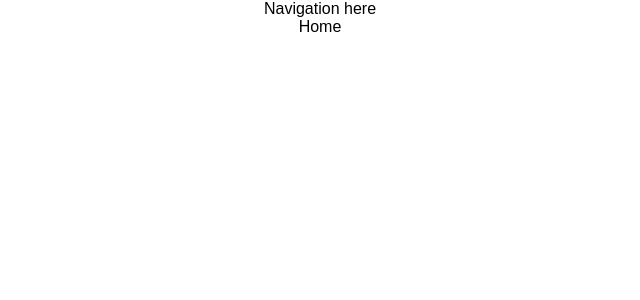
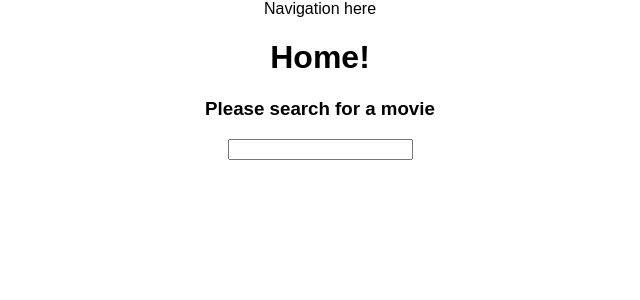
Before and after one commit to tudorilisoi/popcorn, a React (Create React App) app: page / in a window 1280 px wide. Shown: the top 300 px of the page, without its empty margins (320-960 px from the left). Built offline with nearby package versions, Linux system fonts and the light colour scheme.

Commit message:
basic connected home page

```diff
--- a/package.json
+++ b/package.json
@@ -3,6 +3,7 @@
   "version": "0.1.0",
   "private": true,
   "dependencies": {
+    "prop-types": "^15.6.2",
     "react": "^16.5.2",
     "react-dom": "^16.5.2",
     "react-router": "^4.3.1",
--- /dev/null
+++ b/src/components/SearchForm.jsx
@@ -0,0 +1,28 @@
+import React, { Component } from 'react';
+
+//props: initialValue, history
+export default class SearchForm extends Component {
+
+    _inputRef = (ref) => {
+        this.inputRef = ref
+        if (ref && this.props.initialValue) {
+            this.inputRef.value = this.props.initialValue
+        }
+    }
+
+    render() {
+        return (
+            <form onSubmit={ev => {
+                ev.preventDefault()
+                const val = this.inputRef.value
+                if (!val) {
+                    return this.props.history.push('/')
+                }
+                this.props.history.push('/search/' + val)
+            }}>
+
+                <input type="text" ref={this._inputRef}></input>
+            </form>
+        )
+    }
+}
--- a/src/components/pages/HomePage.jsx
+++ b/src/components/pages/HomePage.jsx
@@ -1,7 +1,33 @@
 import React, { Component } from 'react';
+import { PromiseContainerWithRouter } from '../../containers/PromiseContainer'
+import SearchForm from '../SearchForm'
 
+
+//props: searchString, searchResults, history
 export default function HomePage(props) {
+    const { searchString, searchResults, history } = props
+    const message = !searchString ? 'Please search for a movie' : `Results for ${searchString}`
     return (
-        <div>Home</div>
+        <div>
+            <h1>Home!</h1>
+            <h3>{message}</h3>
+            <SearchForm history={history} initialValue={searchString} />
+        </div>
     )
 }
+
+const promise = props => {
+    return Promise.resolve('FOO')
+}
+
+const renderFn = (props) => {
+    const searchString = props.match.params.searchString || ''
+    const searchResults = props.resolvedValue
+    const p = { searchString, searchResults, history: props.history }
+    return <HomePage {...p} />
+}
+
+const connectedProps = { promise, renderFn }
+
+//this is where the homepage connects with the router and the data is being fetched
+export const HomePageWithData = () => <PromiseContainerWithRouter {...connectedProps} />
--- /dev/null
+++ b/src/containers/PromiseContainer.jsx
@@ -0,0 +1,62 @@
+import React, { Component } from 'react';
+import { withRouter } from 'react-router-dom'
+
+export default class PromiseContainer extends Component {
+
+
+    //props: renderFn and promise
+
+    constructor(props) {
+        super(props)
+        this.state = {
+            promise: this.props.promise,
+            resolved: null, //null, true or false
+            resolvedValue: null,
+        }
+    }
+
+    componentDidMount() {
+        this.firePromise()
+    }
+
+    componentDidUpdate() {
+        if (this.state.promise !== this.props.promise) {
+            this.setState({
+                resolved: null,
+                promise: this.props.promise
+            }, () => {
+                this.firePromise()
+            })
+        }
+    }
+
+    firePromise() {
+        const { promise, ...rest } = this.props
+        this.props.promise(rest)
+            .then(resolvedValue => {
+                this.setState({ resolved: true, resolvedValue })
+            })
+            .catch(err => {
+                this.setState({ resolved: false, resolvedValue: err })
+            })
+    }
+
+    render() {
+        const { resolved, resolvedValue } = this.state
+        if (resolved === null) {
+            return (
+                <div>Loading....</div>
+            )
+        }
+        if (resolved === false) {
+            return (
+                <div>There was an error, retry?</div>
+            )
+        }
+        const props = { ...this.props, resolvedValue }
+        return this.props.renderFn(props)
+    }
+
+}
+
+export const PromiseContainerWithRouter = withRouter(PromiseContainer)
--- a/src/routes.js
+++ b/src/routes.js
@@ -2,15 +2,16 @@ import React from 'react';
 import { Route, Switch } from 'react-router';
 
 // Module root components
-import HomePage from './components/pages/HomePage';
+import { HomePageWithData } from './components/pages/HomePage';
 import AnalyzePage from './components/pages/AnalyzePage';
 import NotFoundPage from './components/pages/NotFoundPage';
 
 
 export default (
   <Switch>
-    <Route exact path="/" component={HomePage}/>
-    <Route exact path="/analyze/:id" component={AnalyzePage}/>
+    <Route exact path="/" component={HomePageWithData} />
+    <Route path="/search/:searchString" component={HomePageWithData} />
+    <Route exact path="/analyze/:id" component={AnalyzePage} />
     <Route path="*" component={NotFoundPage} />
   </Switch>
 );
```
Also changed, not shown: src/containers/RouterContainer.jsx (added).
